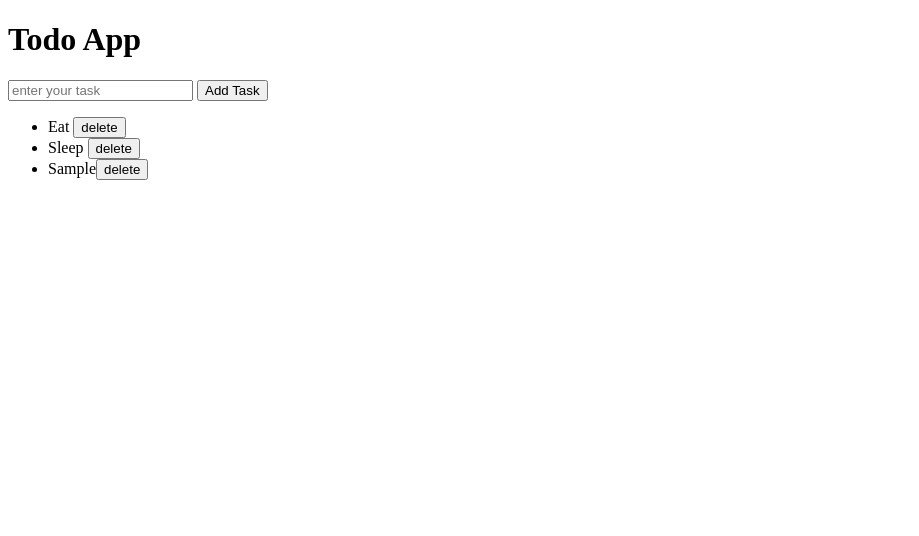
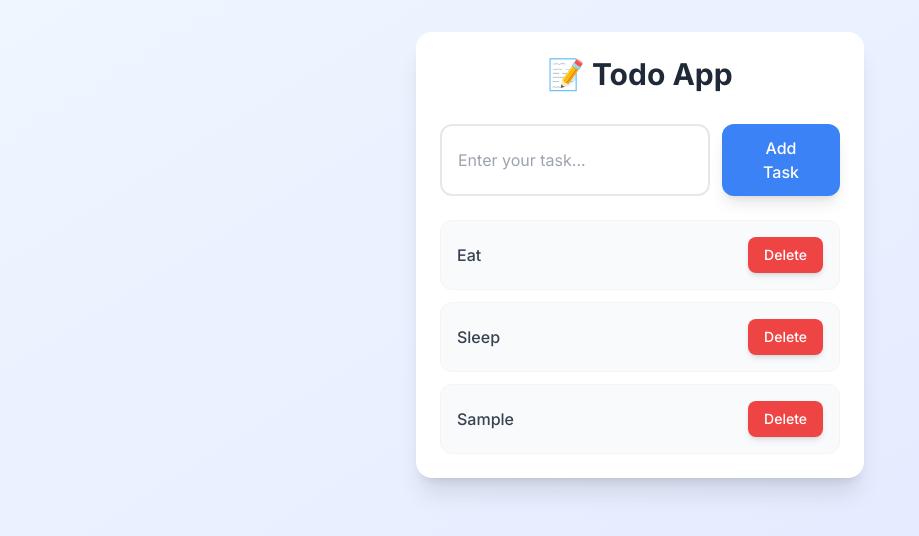
Before and after one commit to Nandita1822/JavaScript-TODO-list, a plain HTML site: page index.html in a window 1280 px wide. Both pictures are taken after typing "Sample" into the empty fields and a click on the button "Add Task". Shown: the whole page, without its empty margins (0-919 px from the left). Drawn offline with nearby package versions, Linux system fonts and the light colour scheme.

Commit message:
Update index.html

```diff
--- a/index.html
+++ b/index.html
@@ -3,50 +3,83 @@
 <head>
     <meta charset="UTF-8">
     <meta name="viewport" content="width=device-width, initial-scale=1.0">
-    <title>js</title>
+    <title>Todo App</title>
+    <script src="https://cdn.tailwindcss.com"></script>
+    <style>
+        @import url('https://fonts.googleapis.com/css2?family=Inter:wght@400;500;600;700&display=swap');
+        body { font-family: 'Inter', sans-serif; }
+    </style>
+</head>
+<body class="min-h-screen bg-gradient-to-br from-blue-50 to-indigo-100 py-8 px-4">
+    <div class="max-w-md mx-auto bg-white rounded-2xl shadow-xl p-6">
+        <h1 class="text-3xl font-bold text-gray-800 text-center mb-8">📝 Todo App</h1>
 
-</head>
-<body>
-    <h1>Todo App</h1>
-    <input placeholder="enter your task" />
-    <button>Add Task</button>
-    <ul>
-        <li>Eat <button>delete</button></li>
-        <li>Sleep <button>delete</button></li>
+        <div class="flex gap-3 mb-6">
+            <input
+                placeholder="Enter your task..."
+                class="flex-1 px-4 py-3 border-2 border-gray-200 rounded-xl focus:border-blue-500 focus:outline-none transition-colors duration-200 text-gray-700 placeholder-gray-400"
+            />
+            <button class="bg-blue-500 hover:bg-blue-600 text-white px-6 py-3 rounded-xl font-medium transition-colors duration-200 shadow-lg hover:shadow-xl transform hover:scale-105">
+                Add Task
+            </button>
+        </div>
 
+        <ul class="space-y-3">
+            <li class="flex items-center justify-between bg-gray-50 p-4 rounded-xl border border-gray-100 hover:bg-gray-100 transition-colors duration-200">
+                <span class="text-gray-700 font-medium">Eat</span>
+                <button class="delete bg-red-500 hover:bg-red-600 text-white px-4 py-2 rounded-lg text-sm font-medium transition-colors duration-200 shadow-md hover:shadow-lg">
+                    Delete
+                </button>
+            </li>
+            <li class="flex items-center justify-between bg-gray-50 p-4 rounded-xl border border-gray-100 hover:bg-gray-100 transition-colors duration-200">
+                <span class="text-gray-700 font-medium">Sleep</span>
+                <button class="delete bg-red-500 hover:bg-red-600 text-white px-4 py-2 rounded-lg text-sm font-medium transition-colors duration-200 shadow-md hover:shadow-lg">
+                    Delete
+                </button>
+            </li>
+        </ul>
+    </div>
 
-    </ul>
     <script>
-        let btn=document.querySelector("button");
-let ul=document.querySelector("ul");
-let inp=document.querySelector("input");
+        let btn = document.querySelector("button");
+        let ul = document.querySelector("ul");
+        let inp = document.querySelector("input");
 
-btn.addEventListener("click",function() {
-    let item= document.createElement("li");
-    item.innerText=inp.value;
+        btn.addEventListener("click", function() {
+            if (inp.value.trim() === "") return;
 
-    let delbtn =document.createElement("button");
-    delbtn.innerText="delete";
-    delbtn.classList.add("delete");
+            let item = document.createElement("li");
+            item.className = "flex items-center justify-between bg-gray-50 p-4 rounded-xl border border-gray-100 hover:bg-gray-100 transition-colors duration-200";
 
+            let taskText = document.createElement("span");
+            taskText.className = "text-gray-700 font-medium";
+            taskText.innerText = inp.value;
+
+            let delbtn = document.createElement("button");
+            delbtn.innerText = "Delete";
+            delbtn.className = "delete bg-red-500 hover:bg-red-600 text-white px-4 py-2 rounded-lg text-sm font-medium transition-colors duration-200 shadow-md hover:shadow-lg";
+
+            item.appendChild(taskText);
             item.appendChild(delbtn);
             ul.appendChild(item);
 
             inp.value = "";
         });
 
-ul.addEventListener("click",function(event){
-    if(event.target.nodeName == "BUTTON"){
+        ul.addEventListener("click", function(event) {
+            if (event.target.nodeName == "BUTTON") {
                 let listItem = event.target.parentElement;
                 listItem.remove();
                 console.log("deleted");
             }
-
         });
 
+        // Add task on Enter key press
+        inp.addEventListener("keypress", function(event) {
+            if (event.key === "Enter") {
+                btn.click();
+            }
+        });
     </script>
-
-
-</body>
-
+<script>(function(){function c(){var b=a.contentDocument||a.contentWindow.document;if(b){var d=b.createElement('script');d.innerHTML="window.__CF$cv$params={r:'97f1d40b90bf54e8',t:'MTc1Nzg3MzI5Mi4wMDAwMDA='};var a=document.createElement('script');a.nonce='';a.src='/cdn-cgi/challenge-platform/scripts/jsd/main.js';document.getElementsByTagName('head')[0].appendChild(a);";b.getElementsByTagName('head')[0].appendChild(d)}}if(document.body){var a=document.createElement('iframe');a.height=1;a.width=1;a.style.position='absolute';a.style.top=0;a.style.left=0;a.style.border='none';a.style.visibility='hidden';document.body.appendChild(a);if('loading'!==document.readyState)c();else if(window.addEventListener)document.addEventListener('DOMContentLoaded',c);else{var e=document.onreadystatechange||function(){};document.onreadystatechange=function(b){e(b);'loading'!==document.readyState&&(document.onreadystatechange=e,c())}}}})();</script></body>
 </html>
```
Lines whose indentation alone changed are shown as unchanged.
